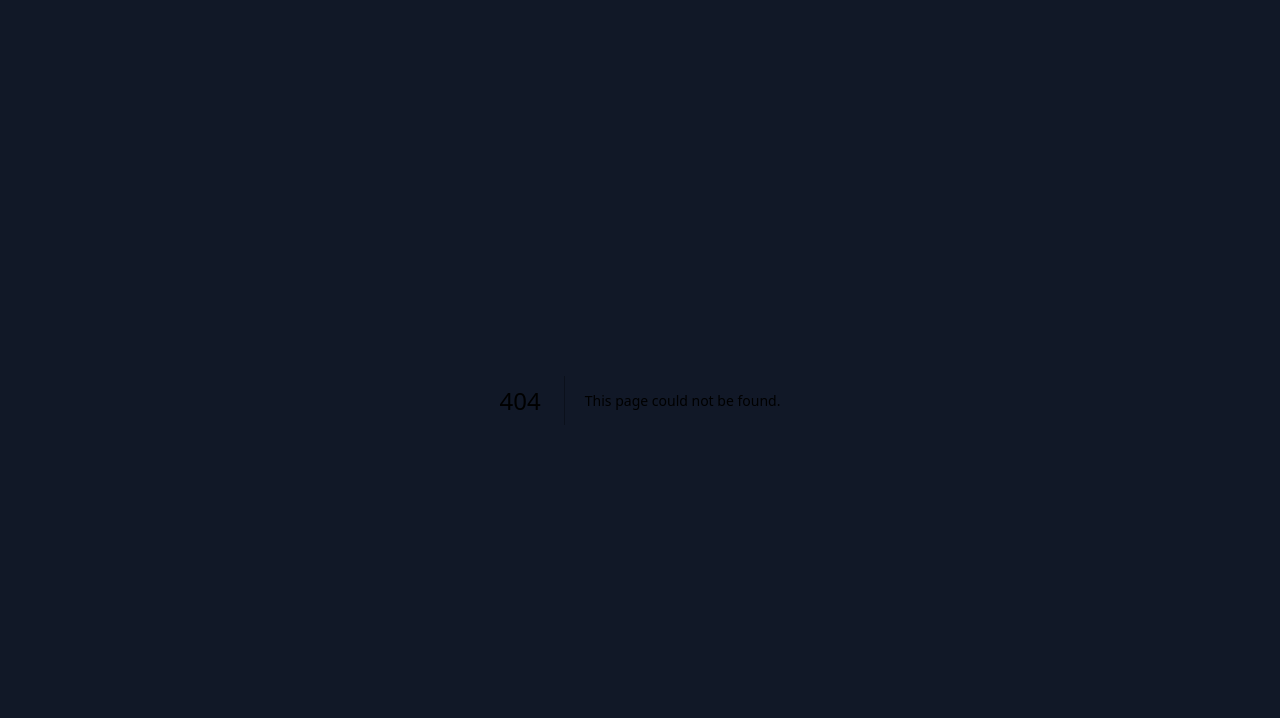
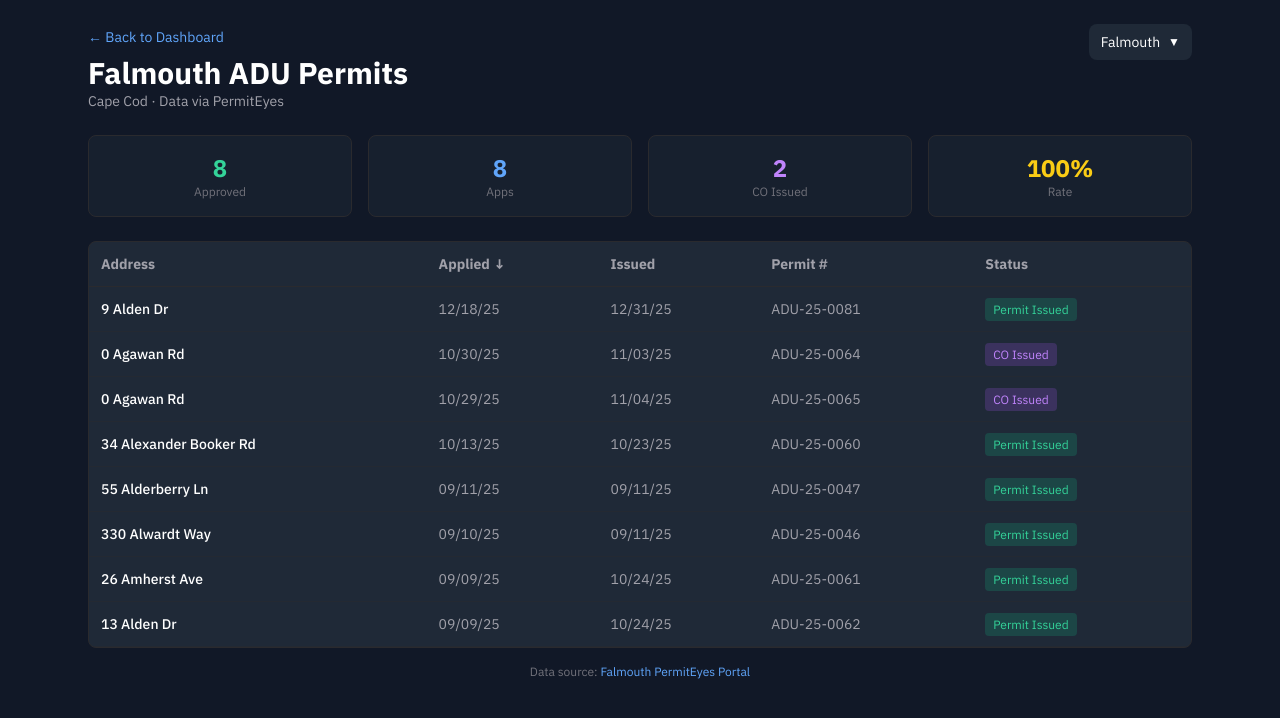
Before and after one commit to atwoodcollects/adupulse, a Next.js app: page /falmouth in a window 1280 px wide. Before the commit this address had no page. Shown: the top 718 px of the page. Built offline with nearby package versions, Linux system fonts and the light colour scheme.

Commit message:
Add Falmouth page with 8 ADU permits from PermitEyes

```diff
--- /dev/null
+++ b/src/app/falmouth/page.tsx
@@ -0,0 +1,121 @@
+'use client'
+
+import { useState } from 'react'
+import Link from 'next/link'
+import TownNav from '@/components/TownNav'
+import permits from '@/data/falmouth_permits.json'
+
+export default function FalmouthPage() {
+  const [sortField, setSortField] = useState<'applied' | 'issued' | 'address'>('applied')
+  const [sortDir, setSortDir] = useState<'asc' | 'desc'>('desc')
+
+  const stats = {
+    total: permits.length,
+    approved: permits.filter(p => p.status.includes('Issued')).length,
+    coIssued: permits.filter(p => p.status === 'CO Issued').length,
+    pending: permits.filter(p => p.status === 'Pending').length
+  }
+
+  const parseDate = (d: string) => {
+    const [m, day, y] = d.split('/')
+    return new Date(2000 + parseInt(y), parseInt(m) - 1, parseInt(day))
+  }
+
+  const sortedPermits = [...permits].sort((a, b) => {
+    if (sortField === 'address') {
+      return sortDir === 'asc' ? a.address.localeCompare(b.address) : b.address.localeCompare(a.address)
+    }
+    const dateA = parseDate(a[sortField])
+    const dateB = parseDate(b[sortField])
+    return sortDir === 'asc' ? dateA.getTime() - dateB.getTime() : dateB.getTime() - dateA.getTime()
+  })
+
+  const handleSort = (field: typeof sortField) => {
+    if (sortField === field) {
+      setSortDir(sortDir === 'asc' ? 'desc' : 'asc')
+    } else {
+      setSortField(field)
+      setSortDir('desc')
+    }
+  }
+
+  return (
+    <div className="min-h-screen bg-gray-900">
+      <div className="max-w-6xl mx-auto px-4 md:px-6 py-4 md:py-6">
+        {/* Header */}
+        <div className="flex justify-between items-start mb-6">
+          <div>
+            <Link href="/" className="text-blue-400 text-sm mb-2 inline-block">← Back to Dashboard</Link>
+            <h1 className="text-2xl md:text-3xl font-bold text-white">Falmouth ADU Permits</h1>
+            <p className="text-text-secondary text-sm">Cape Cod · Data via PermitEyes</p>
+          </div>
+          <TownNav current="Falmouth" />
+        </div>
+
+        {/* Stats */}
+        <div className="flex justify-center gap-1 md:gap-4 mb-6">
+          <div className="flex-1 min-w-0 bg-gray-800/50 border border-border rounded-lg p-3 md:p-4 text-center">
+            <div className="text-lg md:text-2xl font-bold text-emerald-400">{stats.approved}</div>
+            <div className="text-xs text-text-muted">Approved</div>
+          </div>
+          <div className="flex-1 min-w-0 bg-gray-800/50 border border-border rounded-lg p-3 md:p-4 text-center">
+            <div className="text-lg md:text-2xl font-bold text-blue-400">{stats.total}</div>
+            <div className="text-xs text-text-muted">Apps</div>
+          </div>
+          <div className="flex-1 min-w-0 bg-gray-800/50 border border-border rounded-lg p-3 md:p-4 text-center">
+            <div className="text-lg md:text-2xl font-bold text-purple-400">{stats.coIssued}</div>
+            <div className="text-xs text-text-muted">CO Issued</div>
+          </div>
+          <div className="flex-1 min-w-0 bg-gray-800/50 border border-border rounded-lg p-3 md:p-4 text-center">
+            <div className="text-lg md:text-2xl font-bold text-yellow-400">100%</div>
+            <div className="text-xs text-text-muted">Rate</div>
+          </div>
+        </div>
+
+        {/* Permits Table */}
+        <div className="bg-surface border border-border rounded-lg overflow-x-auto">
+          <table className="w-full text-sm">
+            <thead>
+              <tr className="border-b border-border text-text-secondary">
+                <th className="text-left p-3 cursor-pointer hover:text-white" onClick={() => handleSort('address')}>
+                  Address {sortField === 'address' && (sortDir === 'asc' ? '↑' : '↓')}
+                </th>
+                <th className="text-left p-3 cursor-pointer hover:text-white" onClick={() => handleSort('applied')}>
+                  Applied {sortField === 'applied' && (sortDir === 'asc' ? '↑' : '↓')}
+                </th>
+                <th className="text-left p-3 cursor-pointer hover:text-white" onClick={() => handleSort('issued')}>
+                  Issued {sortField === 'issued' && (sortDir === 'asc' ? '↑' : '↓')}
+                </th>
+                <th className="text-left p-3">Permit #</th>
+                <th className="text-left p-3">Status</th>
+              </tr>
+            </thead>
+            <tbody>
+              {sortedPermits.map((permit, i) => (
+                <tr key={i} className="border-b border-border/50 hover:bg-gray-800/30">
+                  <td className="p-3 text-white font-medium">{permit.address}</td>
+                  <td className="p-3 text-text-secondary">{permit.applied}</td>
+                  <td className="p-3 text-text-secondary">{permit.issued}</td>
+                  <td className="p-3 text-text-secondary">{permit.permit}</td>
+                  <td className="p-3">
+                    <span className={`px-2 py-1 rounded text-xs ${
+                      permit.status === 'CO Issued' ? 'bg-purple-500/20 text-purple-400' :
+                      permit.status.includes('Issued') ? 'bg-emerald-500/20 text-emerald-400' :
+                      'bg-yellow-500/20 text-yellow-400'
+                    }`}>
+                      {permit.status}
+                    </span>
+                  </td>
+                </tr>
+              ))}
+            </tbody>
+          </table>
+        </div>
+
+        <p className="text-text-muted text-xs mt-4 text-center">
+          Data source: <a href="https://permiteyes.online/falmouth/publicview.php" target="_blank" className="text-blue-400 hover:underline">Falmouth PermitEyes Portal</a>
+        </p>
+      </div>
+    </div>
+  )
+}
--- a/src/components/TownNav.tsx
+++ b/src/components/TownNav.tsx
@@ -7,6 +7,7 @@ const towns = [
   { name: 'Boston', href: '/boston' },
   { name: 'Lexington', href: '/lexington' },
   { name: 'Andover', href: '/andover' },
+    { name: 'Falmouth', href: '/falmouth' },
 ]
 
 export default function TownNav({ current }: { current: string }) {
--- /dev/null
+++ b/src/data/falmouth_permits.json
@@ -0,0 +1,10 @@
+[
+  {"address": "9 Alden Dr", "applied": "12/18/25", "issued": "12/31/25", "permit": "ADU-25-0081", "status": "Permit Issued"},
+  {"address": "0 Agawan Rd", "applied": "10/30/25", "issued": "11/03/25", "permit": "ADU-25-0064", "status": "CO Issued"},
+  {"address": "0 Agawan Rd", "applied": "10/29/25", "issued": "11/04/25", "permit": "ADU-25-0065", "status": "CO Issued"},
+  {"address": "34 Alexander Booker Rd", "applied": "10/13/25", "issued": "10/23/25", "permit": "ADU-25-0060", "status": "Permit Issued"},
+  {"address": "55 Alderberry Ln", "applied": "09/11/25", "issued": "09/11/25", "permit": "ADU-25-0047", "status": "Permit Issued"},
+  {"address": "330 Alwardt Way", "applied": "09/10/25", "issued": "09/11/25", "permit": "ADU-25-0046", "status": "Permit Issued"},
+  {"address": "26 Amherst Ave", "applied": "09/09/25", "issued": "10/24/25", "permit": "ADU-25-0061", "status": "Permit Issued"},
+  {"address": "13 Alden Dr", "applied": "09/09/25", "issued": "10/24/25", "permit": "ADU-25-0062", "status": "Permit Issued"}
+]
```
